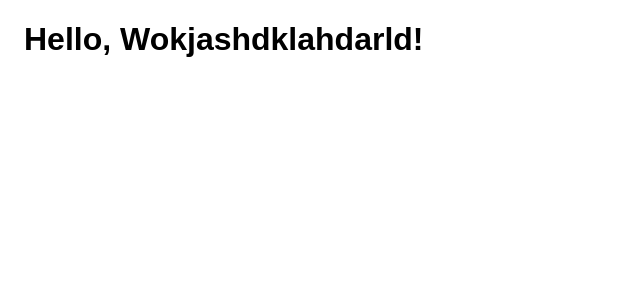
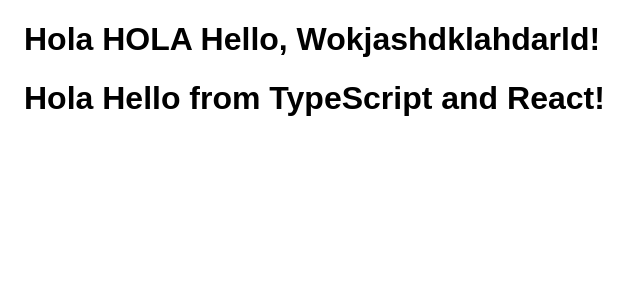
Before and after one commit to agsti/kasaz-challenge, a React app: page / in a window 1280 px wide. Shown: the top 300 px of the page, without its empty margins (0-640 px from the left). Built offline with nearby package versions, Linux system fonts and the light colour scheme.

Commit message:
added typescript support

```diff
--- a/package.json
+++ b/package.json
@@ -20,9 +20,14 @@
     "@babel/core": "^7.10.2",
     "@babel/preset-env": "^7.10.2",
     "@babel/preset-react": "^7.10.1",
+    "@types/react": "^16.9.35",
+    "@types/react-dom": "^16.9.8",
     "babel-loader": "^8.1.0",
     "css-loader": "^3.5.3",
+    "source-map-loader": "^1.0.0",
     "style-loader": "^1.2.1",
+    "ts-loader": "^7.0.5",
+    "typescript": "^3.9.5",
     "webpack": "^4.43.0",
     "webpack-cli": "^3.3.11",
     "webpack-dev-server": "^3.11.0"
--- a/src/App.jsx
+++ b/src/App.jsx
@@ -1,13 +1,15 @@
 import React, { Component} from "react";
 import { hot } from 'react-hot-loader/root';
+import { Hello } from "./components/Hello";
 import "./App.css";
 
 class App extends Component{
   render(){
     return(
-      <div className="App">
-        <h1> Hello, Wokjashdklahdarld! </h1>
-      </div>
+        <div className="App">
+            <h1> Hola HOLA Hello, Wokjashdklahdarld! </h1>
+            <Hello compiler="TypeScript" framework="React" />
+        </div>
     );
   }
 }
--- /dev/null
+++ b/src/components/Hello.tsx
@@ -0,0 +1,7 @@
+import * as React from "react";
+
+export interface HelloProps { compiler: string; framework: string; }
+
+export const Hello = (props: HelloProps) => <h1>
+    Hola Hello from {props.compiler} and {props.framework}!
+    </h1>;
--- a/src/index.js
+++ /dev/null
@@ -1,6 +0,0 @@
-import 'react-hot-loader'
-import React from 'react';
-import ReactDOM from 'react-dom';
-import App from './App';
-
-ReactDOM.render(<App />, document.getElementById('root'));
--- /dev/null
+++ b/src/index.tsx
@@ -0,0 +1,9 @@
+import "react-hot-loader"
+import * as React from "react";
+import * as ReactDOM from "react-dom";
+import App from "./App";
+
+ReactDOM.render(
+    <App />,
+    document.getElementById("root")
+);
--- a/webpack.config.js
+++ b/webpack.config.js
@@ -2,7 +2,8 @@
 const webpack = require("webpack");
 
 module.exports = {
-  entry: "./src/index.js",
+  entry: "./src/index.tsx",
+  devtool: 'inline-source-map',
   mode: "development",
   module: {
     rules: [
@@ -15,10 +16,15 @@
       {
         test: /\.css$/,
         use: ["style-loader", "css-loader"]
-      }
+      },
+      {
+        test: /\.tsx?$/,
+        use: 'ts-loader',
+        exclude: /node_modules/,
+      },
     ]
   },
-  resolve: { extensions: ["*", ".js", ".jsx"] },
+  resolve: { extensions: ["*", ".tsx", ".ts", ".js", ".jsx"] },
   output: {
     path: path.resolve(__dirname, "dist/"),
     publicPath: "/dist/",
```
Also changed, not shown: tsconfig.json (added, +10 -0 lines), 1 other file (tests, documents, lock files or other folders).
